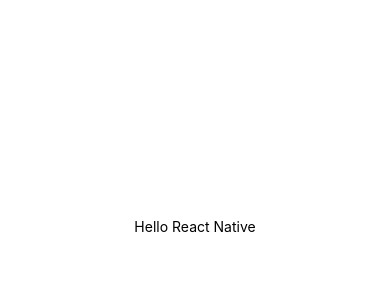
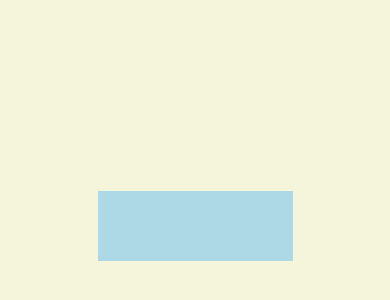
Before and after one commit to nishthasingh20/ChatConnect, a React Native app: screen / in a window 390 px wide. Shown: the part 196-496 px from the top of the page. Built offline with nearby package versions, Linux system fonts and the light colour scheme.

Commit message:
testing stuff

```diff
--- a/App.js
+++ b/App.js
@@ -1,22 +1,27 @@
 import { StatusBar } from 'expo-status-bar';
-import { StyleSheet, Text, View } from 'react-native';
+import { StyleSheet, Text, View, Dimensions, SafeAreaView } from 'react-native';
 
 export default function App() {
-  console.log("app executed");
-
+  console.log(Dimensions.get("screen"));
 
   return (
-    <View style={styles.container}>
-      <Text>Hello React Native</Text>
-      <StatusBar style="auto" />
-    </View>
+    <SafeAreaView style={styles.container}>
+      <View style ={{
+        backgroundColor: "lightblue",
+        width: "50%",
+        height: 70,
+      }}>
+
+      </View>
+
+    </SafeAreaView>
   );
 }
 
 const styles = StyleSheet.create({
   container: {
     flex: 1,
-    backgroundColor: '#fff',
+    backgroundColor: 'beige',
     alignItems: 'center',
     justifyContent: 'center',
   },
```
